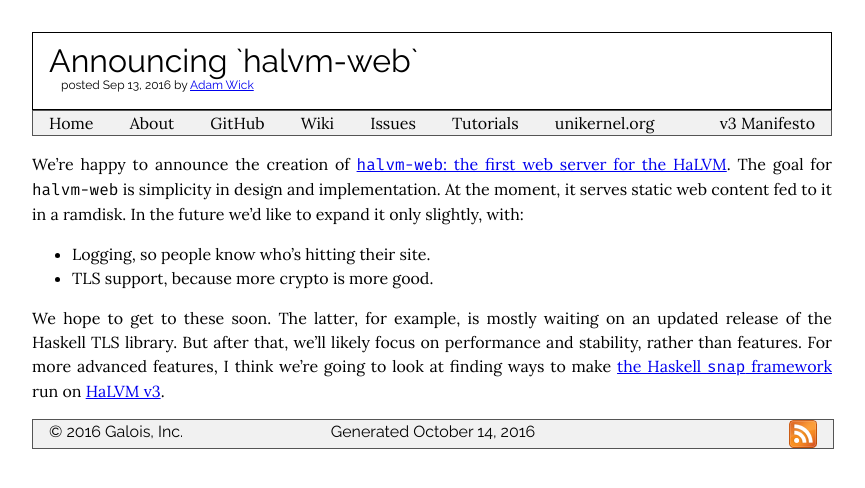
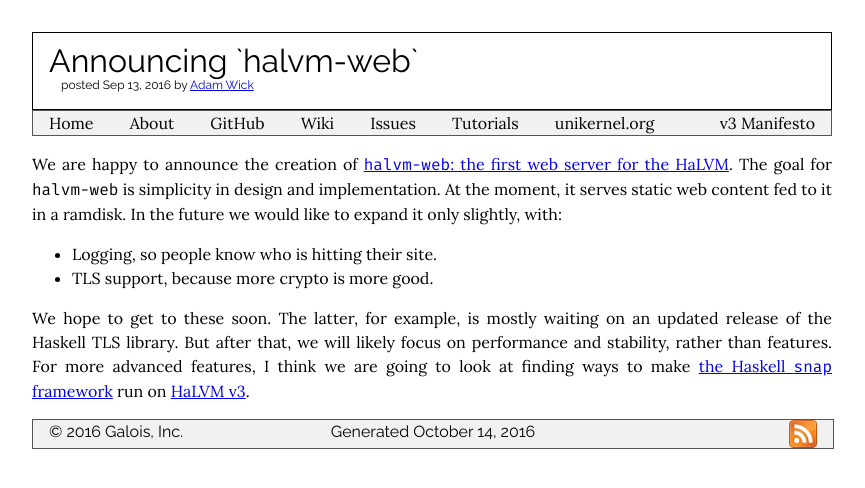
Before and after one commit to GaloisInc/halvm.org, a Jekyll site: the page built from _posts/2016-09-13-halvm-web.md, in a window 1280 px wide. Shown: the top 488 px of the page, without its empty margins (208-1073 px from the left). Built offline with Jekyll 4.4.1, drawn with Linux system fonts in a browser that asks for light colours.

Commit message:
Remove contractions, because they format oddly.

```diff
--- a/_posts/2016-09-13-halvm-web.md
+++ b/_posts/2016-09-13-halvm-web.md
@@ -6,18 +6,18 @@
 categories: article
 ---
 
-We're happy to announce the creation of [`halvm-web`: the first web server for
+We are happy to announce the creation of [`halvm-web`: the first web server for
 the HaLVM](https://github.com/GaloisInc/halvm-web). The goal for `halvm-web` is
 simplicity in design and implementation.  At the moment, it serves static web
-content fed to it in a ramdisk. In the future we'd like to expand it only
+content fed to it in a ramdisk. In the future we would like to expand it only
 slightly, with:
 
-  * Logging, so people know who's hitting their site.
+  * Logging, so people know who is hitting their site.
   * TLS support, because more crypto is more good.
 
 We hope to get to these soon. The latter, for example, is mostly waiting on an
-updated release of the Haskell TLS library. But after that, we'll likely focus
+updated release of the Haskell TLS library. But after that, we will likely focus
 on performance and stability, rather than features. For more advanced features,
-I think we're going to look at finding ways to make [the Haskell `snap`
+I think we are going to look at finding ways to make [the Haskell `snap`
 framework](http://snapframework.com/) run on [HaLVM
 v3](http://localhost:4000/article/2016/04/29/halvm3-manifesto.html).
```
